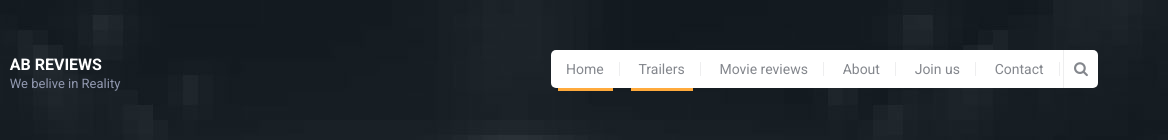
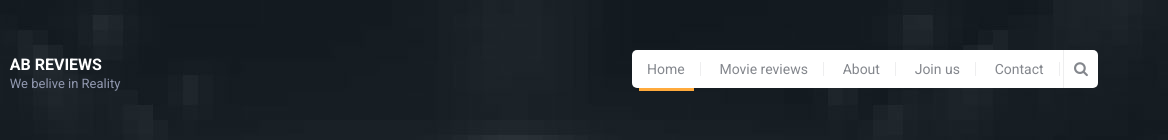
Before and after one commit to shivam29090/movie_review_htmls, a plain HTML site: page index.html in a window 1280 px wide. Shown: the top 140 px of the page, 112-1280 px from the left. Drawn offline with Linux system fonts and the light colour scheme.

Commit message:
Update index.html

```diff
--- a/index.html
+++ b/index.html
@@ -42,7 +42,6 @@
 						<button type="button" class="menu-toggle"><i class="fa fa-bars"></i></button>
 						<ul class="menu">
 							<li class="menu-item current-menu-item"><a href="index.html">Home</a></li>
-							<li class="menu-item current-menu-item"><a href="offical trailers">Trailers</a></li>
 							<li class="menu-item"><a href="review.html">Movie reviews</a></li>
 							<li class="menu-item"><a href="about.html">About</a></li>
 							<li class="menu-item"><a href="joinus.html">Join us</a></li>
```
